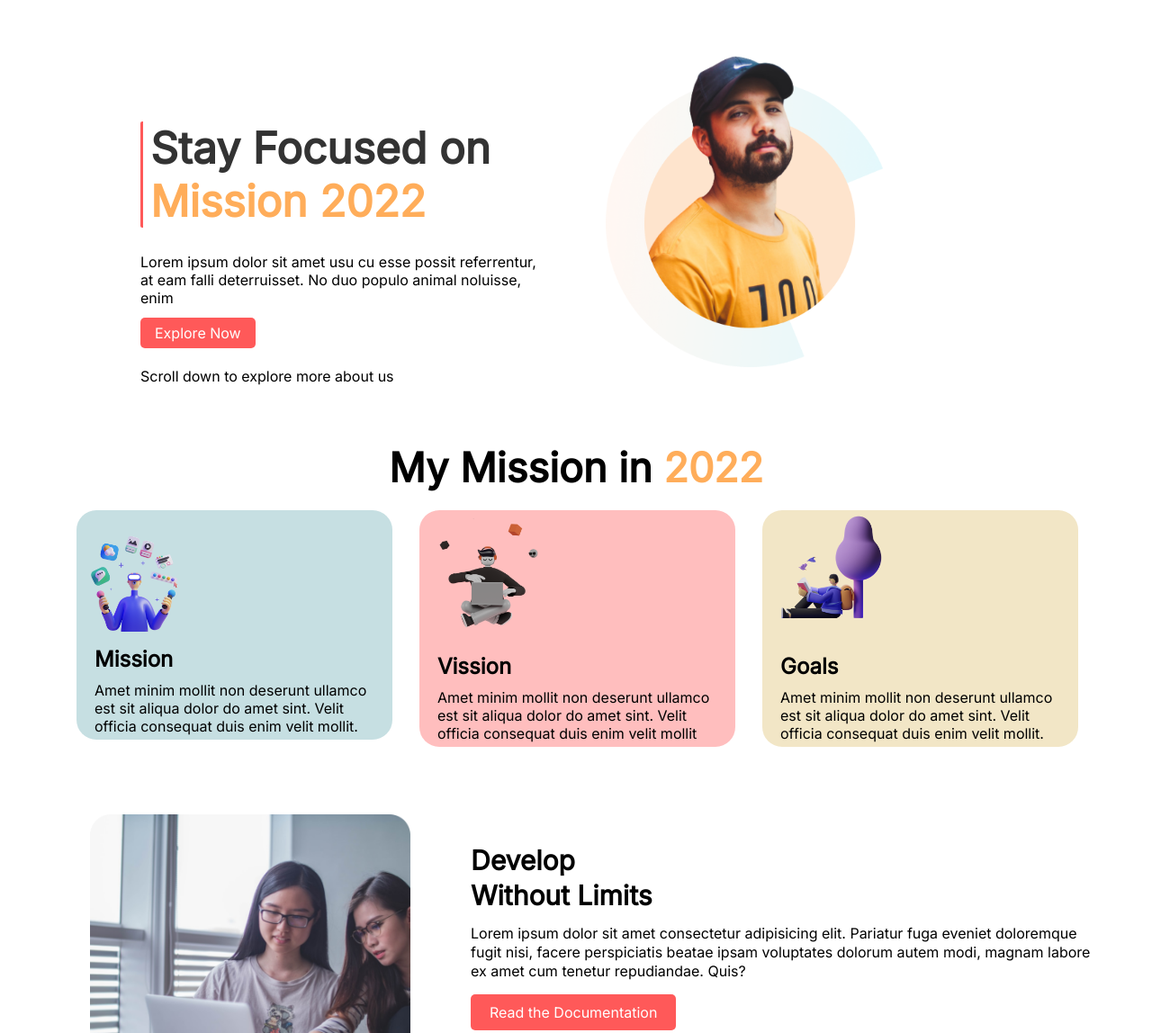
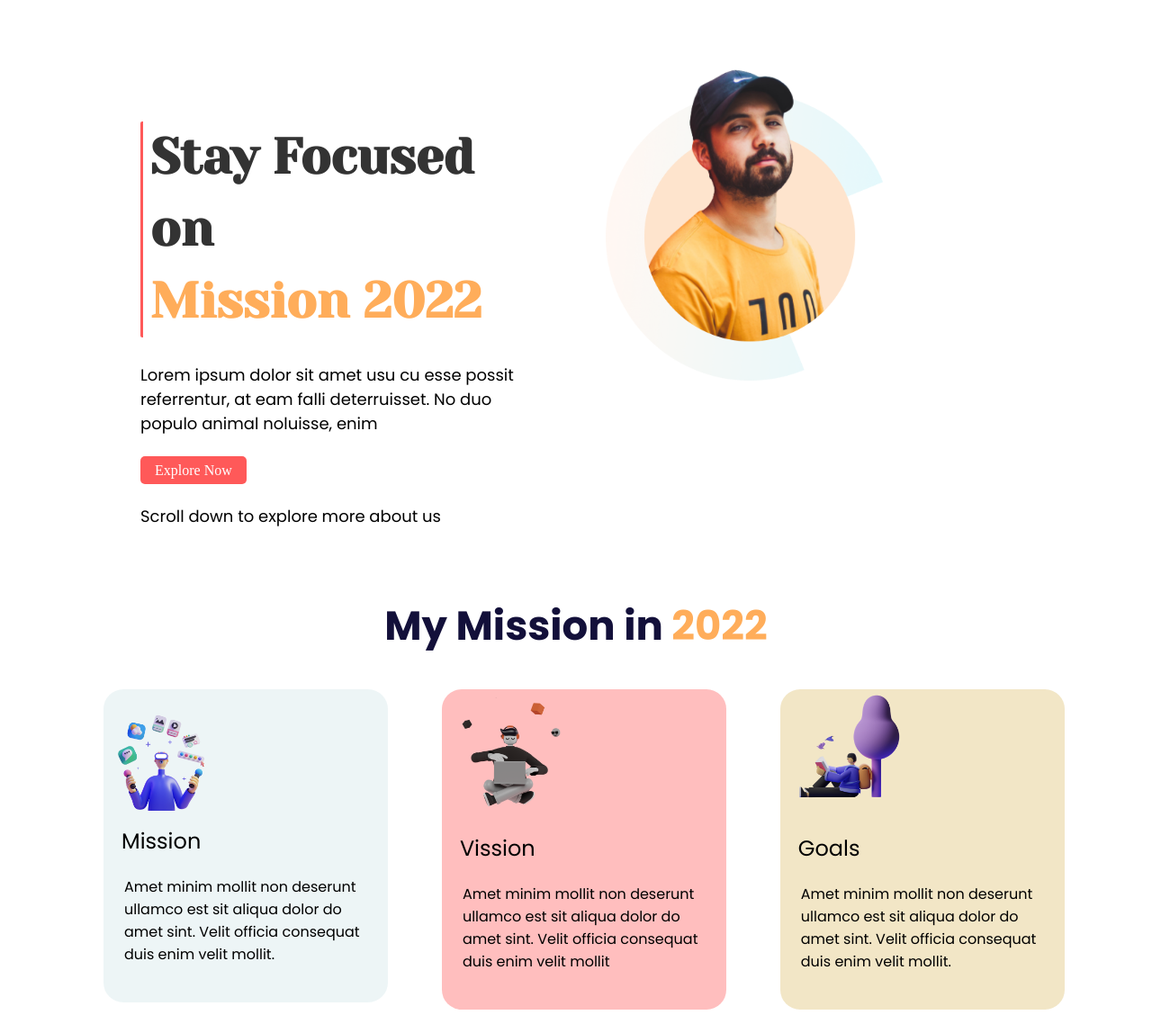
Before and after one commit to engineerashis/assignment_one, a plain HTML site: page index.html in a window 1280 px wide. Shown: the top 1148 px of the page at 90% size. Drawn offline with Linux system fonts and the light colour scheme.

Commit message:
my third push in github

```diff
--- a/index.html
+++ b/index.html
@@ -7,7 +7,7 @@
     <title>assignment one</title>
     <link rel="preconnect" href="https://fonts.googleapis.com">
     <link rel="preconnect" href="https://fonts.gstatic.com" crossorigin>
-    <link href="https://fonts.googleapis.com/css2?family=Inter&display=swap" rel="stylesheet">
+    <link href="https://fonts.googleapis.com/css2?family=Poppins:wght@400;700&family=Yeseva+One&display=swap" rel="stylesheet">
     <link rel="stylesheet" href="style.css">
 </head>
 <body>
--- a/style.css
+++ b/style.css
@@ -3,9 +3,6 @@
     padding: 0;
     box-sizing: border-box;
 
-}
-body{
-    font-family: 'Inter', sans-serif;
 }
 
 /*hero section start*/
@@ -24,19 +21,23 @@ section{
 
 }
 .header-one .header-body h1 {
-    font-size: 48px;
+    font-family: 'Poppins', sans-serif;
+    font-family: 'Yeseva One', cursive;
+    font-size: 55px;
     border-left: 3px solid rgb(255, 89, 89);
     border-radius: 2px;
     color: rgb(51, 51, 51);
-    margin-bottom: 20px;
     padding-left: 8px;
+    line-height: 80px;
 }
 .header-one .header-body span{
     color: #FFAD5A;
 }
-.header-one .header-body p{
+.header-one .header-body p {
+    font-family: 'Poppins', sans-serif;
+    font-size: 18px;
     margin-top: 28px;
-    margin-bottom: 19px;
+    margin-bottom: 30px;
 }
 .header-one .header-body a{
  background: #FF5959;
@@ -45,9 +46,10 @@ section{
  text-decoration: none;
  padding: 7px 16px;
 }
-.header-one img{
+.header-one img {
     margin-left: 33px;
     width: 50%;
+    margin-top: 15px;
 }
 /*hero section end*/
 /*my mission section start*/
@@ -61,6 +63,12 @@ section{
     margin-top: 10px;
     text-align: center;
 }
+.myMission h1 {
+    font-family: 'Poppins', sans-serif;
+    font-weight: 700;
+    color: #13103A;
+    margin-bottom: 16px;
+}
 .myMission span{
     color: #FFAD5A;
 }
@@ -70,19 +78,25 @@ section{
     width: 100%;
 
 }
+
 .myMission-hero1 {
-    background: rgb(79 157 166 / 32%);
-    margin-left: 30px;
+    background: rgb(79 157 166 / 10%);
+    margin-left: 60px;
     float: left;
-    width: 30%;
+    width: 27%;
     border-radius: 22px;
 }
-.myMission-hero1 h1{
-   font-size: 24px;
-   padding: 5px 20px;
+.myMission-hero1 h1 {
+    font-size: 24px;
+    padding: 5px 20px;
+    font-family: 'Poppins';
+    font-weight: 500;
 }
-.myMission-hero1 p{
-    padding: 5px 20px;
+.myMission-hero1 p {
+    padding: 12px 23px;
+    font-family: 'Poppins';
+    margin-bottom: 29px;
+    margin-top: 4px;
 }
 .myMission-hero1 img{
     width: 150px;
@@ -94,6 +108,7 @@ section{
     background: rgb(241 228 194 / 92%);
 }
 /*my mission section end*/
+
 /* my about section start*/
 
 .about-hero {
```
